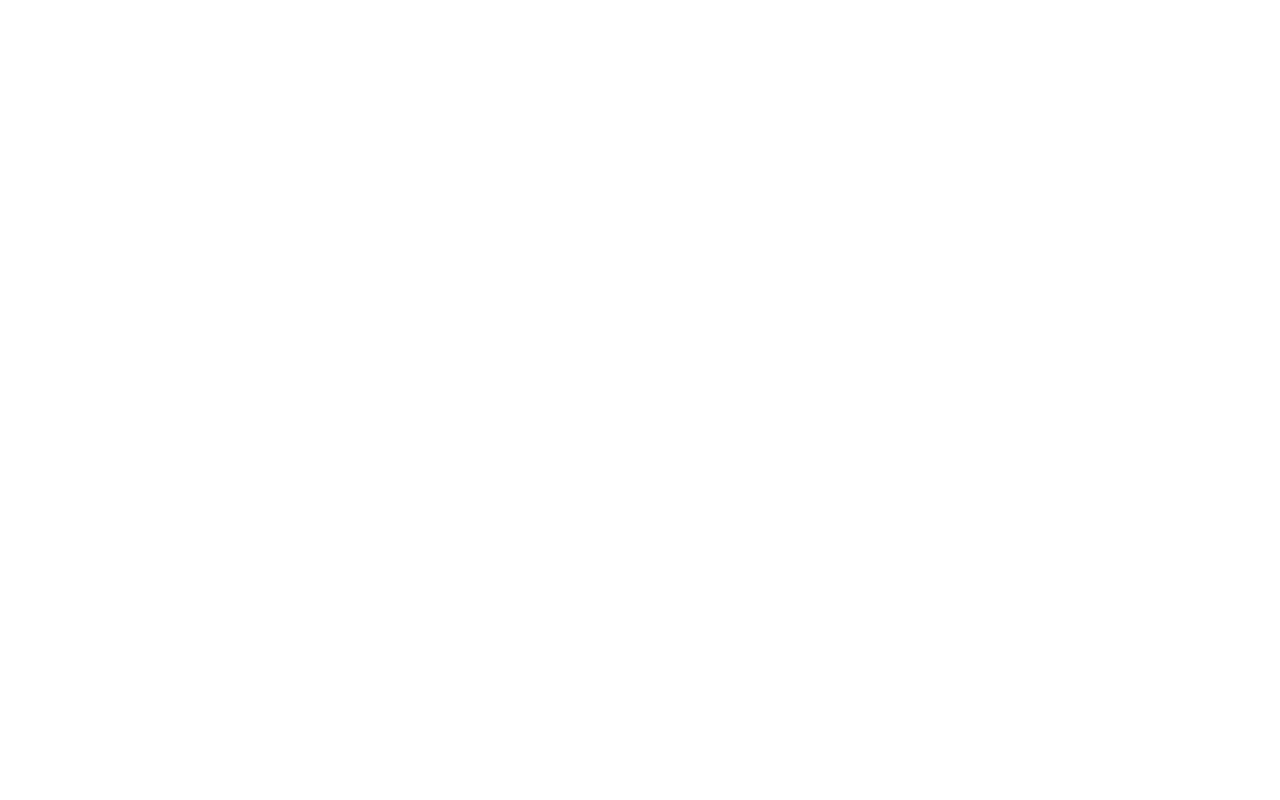
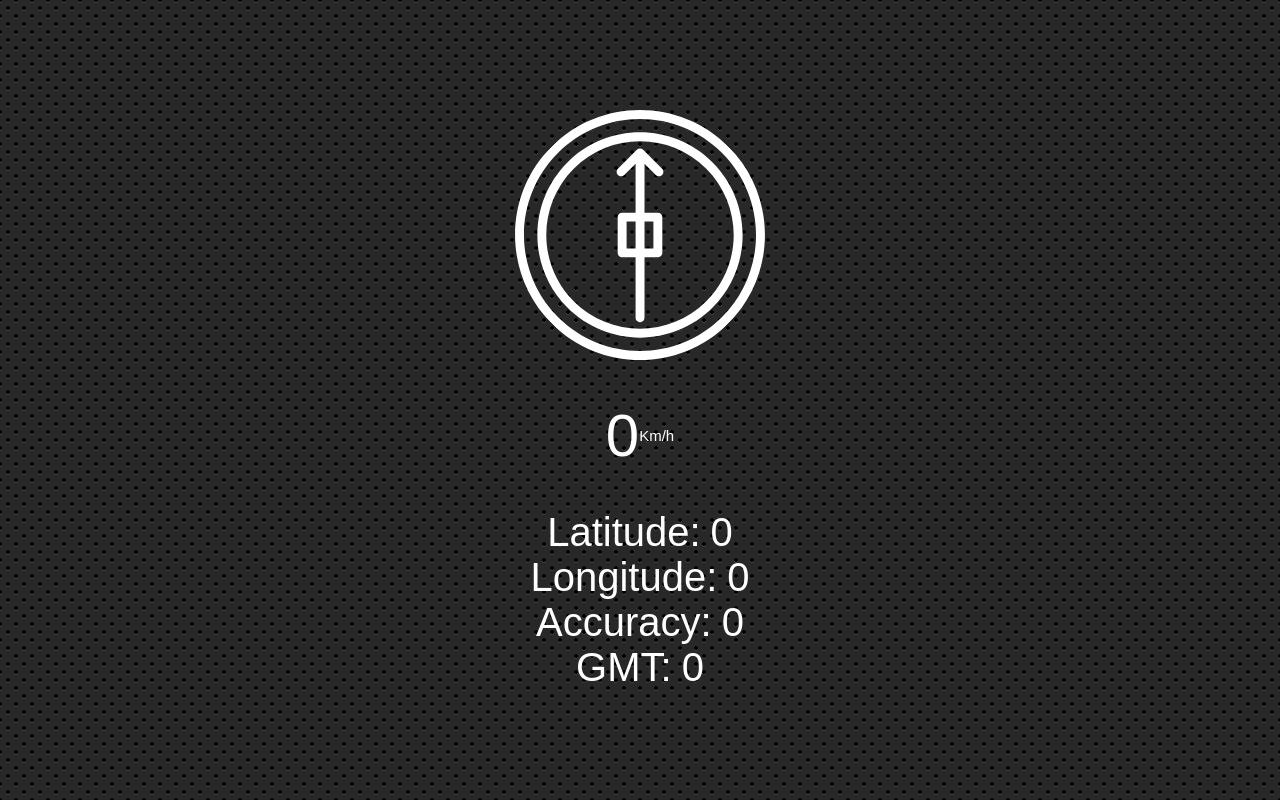
Before and after one commit to Rohit-Saini7/21-Geolocation, a plain HTML site: page index.html in a window 1280 px wide. Drawn offline with Linux system fonts and the light colour scheme.

Commit message:
challange done

```diff
--- a/css/styled.css
+++ b/css/styled.css
@@ -0,0 +1,53 @@
+html {
+  font-size: 100px;
+}
+
+body {
+  margin: 0;
+  font-family: sans-serif;
+  min-height: 100vh;
+  display: flex;
+  justify-content: center;
+  align-items: center;
+  flex-direction: column;
+  background: radial-gradient(black 15%, transparent 16%) 0 0,
+    radial-gradient(black 15%, transparent 16%) 8px 8px,
+    radial-gradient(rgba(255, 255, 255, 0.1) 15%, transparent 20%) 0 1px,
+    radial-gradient(rgba(255, 255, 255, 0.1) 15%, transparent 20%) 8px 9px;
+  background-color: #282828;
+  background-size: 16px 16px;
+  background-attachment: fixed;
+}
+
+.arrow {
+  width: 250px;
+  overflow: hidden;
+  transition: all 0.2s;
+  transform: rotate(45deg);
+  display: inline-block;
+}
+
+h1 {
+  color: white;
+  font-weight: 100;
+  font-size: 60px;
+  display: flex;
+  align-items: center;
+}
+
+.units {
+  font-size: 15px;
+}
+
+.lnl {
+  margin: 0;
+  color: white;
+  font-weight: 100;
+  font-size: 40px;
+  display: flex;
+  align-items: center;
+}
+
+.l-value {
+  margin-left: 10px;
+}
--- a/index.html
+++ b/index.html
@@ -7,8 +7,28 @@
     <title>21 - Geolocation</title>
   </head>
   <body>
-    <div class="main-body"></div>
-    <footer class="footer"></footer>
+    <img src="./assets/compass.svg" class="arrow" alt="" />
+    <h1 class="speed">
+      <span class="speed-value">0</span>
+      <span class="units">Km/h</span>
+    </h1>
+    <h2 class="lnl">
+      <span>Latitude: </span>
+      <span id="latitude" class="l-value">0</span>
+    </h2>
+    <h2 class="lnl">
+      <span>Longitude: </span>
+      <span id="longitude" class="l-value">0</span>
+    </h2>
+    <h2 class="lnl">
+      <span>Accuracy: </span>
+      <span id="accuracy" class="l-value">0</span>
+    </h2>
+    <h2 class="lnl">
+      <span>GMT: </span>
+      <span id="time" class="l-value">0</span>
+    </h2>
+
     <script src="./js/index.js"></script>
   </body>
 </html>
--- a/js/index.js
+++ b/js/index.js
@@ -0,0 +1,35 @@
+const arrow = document.querySelector(".arrow");
+const speed = document.querySelector(".speed-value");
+const latitude = document.querySelector("#latitude");
+const longitude = document.querySelector("#longitude");
+const accuracy = document.querySelector("#accuracy");
+const time = document.querySelector("#time");
+
+function msToTime(duration) {
+  var milliseconds = parseInt((duration % 1000) / 100),
+    seconds = Math.floor((duration / 1000) % 60),
+    minutes = Math.floor((duration / (1000 * 60)) % 60),
+    hours = Math.floor((duration / (1000 * 60 * 60)) % 24);
+
+  hours = hours < 10 ? "0" + hours : hours;
+  minutes = minutes < 10 ? "0" + minutes : minutes;
+  seconds = seconds < 10 ? "0" + seconds : seconds;
+
+  return hours + ":" + minutes;
+}
+
+navigator.geolocation.watchPosition(
+  (data) => {
+    console.log(data);
+    speed.textContent = data.coords.speed;
+    latitude.textContent = data.coords.latitude;
+    longitude.textContent = data.coords.longitude;
+    accuracy.textContent = data.coords.accuracy;
+    time.textContent = msToTime(data.timestamp);
+
+    arrow.style.transform = `rotate(${data.coords.heading + 45} deg)`;
+  },
+  (err) => {
+    console.error(err);
+  }
+);
```
Also changed, not shown: assets/compass.svg (added), 1 other file.
